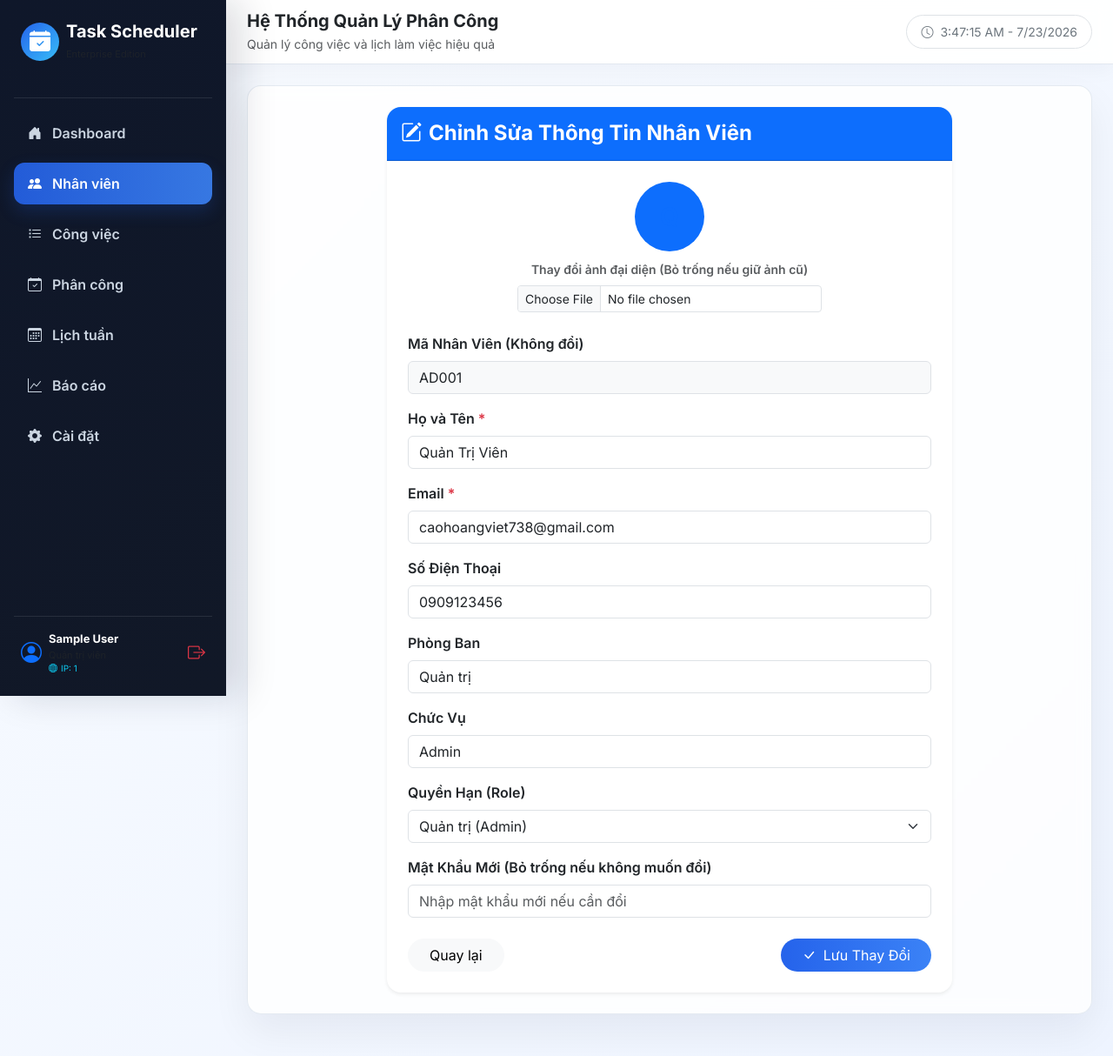
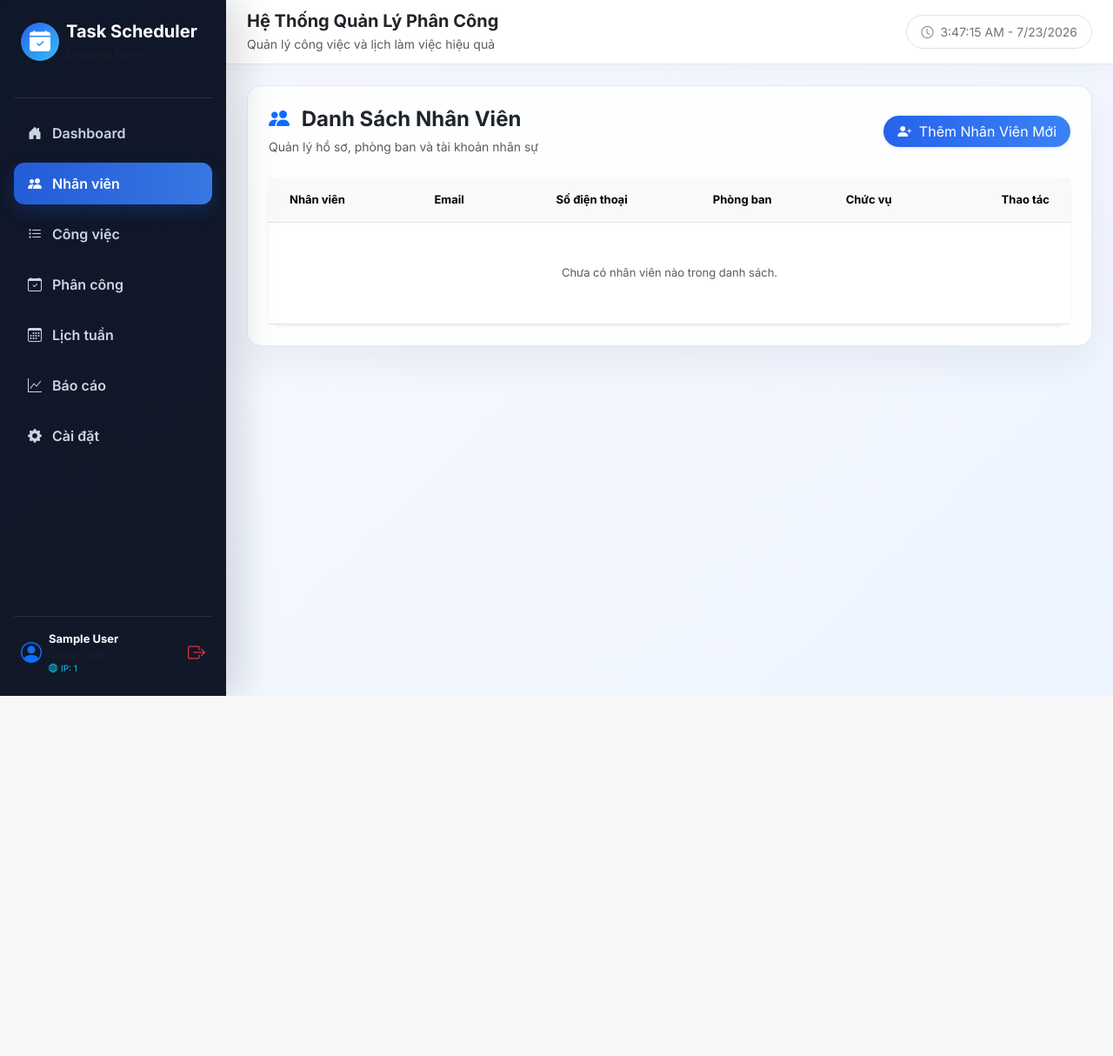
Before and after one commit to Chngivt/EmployeeTaskScheduler, a Flask app: page /employee/edit/1 in a window 1280 px wide. Shown: the whole page at 87% size. After the commit the page ends 800 px from the top, so only its background shows below. Run offline with Flask 3, Linux system fonts and the light colour scheme; the visitor is signed in with stand-in values (Sample User, id 1); data comes from the database, SQL or seed files in the repository.

Commit message:
Update edit.html

```diff
--- a/app/templates/employee/edit.html
+++ b/app/templates/employee/edit.html
@@ -1,86 +1,80 @@
 {% extends 'base.html' %}
 
 {% block content %}
-<div class="card shadow-sm mx-auto rounded-4 border-0" style="max-width: 650px;">
-    <div class="card-header bg-primary text-white py-3 rounded-top-4">
-        <h4 class="mb-0 fw-bold"><i class="bi bi-pencil-square me-2"></i>Chỉnh Sửa Thông Tin Nhân Viên</h4>
+<div class="d-flex justify-content-between align-items-center mb-4 flex-wrap gap-2">
+    <div>
+        <h4 class="fw-bold text-dark mb-1"><i class="bi bi-people-fill text-primary me-2"></i> Danh Sách Nhân Viên</h4>
+        <small class="text-muted">Quản lý hồ sơ, phòng ban và tài khoản nhân sự</small>
     </div>
-    <div class="card-body p-4">
+    <a href="/employee/add" class="btn btn-primary shadow-sm rounded-pill px-3">
+        <i class="bi bi-person-plus-fill me-1"></i> Thêm Nhân Viên Mới
+    </a>
+</div>
 
-        {% if error %}
-        <div class="alert alert-danger mb-3">{{ error }}</div>
-        {% endif %}
-
-        <!-- BỔ SUNG: enctype="multipart/form-data" ĐỂ HỖ TRỢ UPLOAD ẢNH -->
-        <form method="POST" enctype="multipart/form-data">
-
-            <!-- BỔ SUNG: KHUNG HIỂN THỊ & BẤM THAY ĐỔI ẢNH ĐẠI DIỆN -->
-            <div class="mb-4 text-center">
-                <div class="mb-2">
+<div class="card shadow-sm border-0 rounded-4">
+    <div class="card-body p-0">
+        <div class="table-responsive">
+            <table class="table table-hover align-middle mb-0 text-center" style="font-size: 13px;">
+                <thead class="table-light">
+                    <tr>
+                        <th class="py-3 text-start ps-4">Nhân viên</th>
+                        <th class="py-3 text-start">Email</th>
+                        <th class="py-3">Số điện thoại</th>
+                        <th class="py-3">Phòng ban</th>
+                        <th class="py-3">Chức vụ</th>
+                        <th class="py-3 text-end pe-4">Thao tác</th>
+                    </tr>
+                </thead>
+                <tbody>
+                    {% if employees %}
+                        {% for emp in employees %}
+                        <tr>
+                            <td class="text-start ps-4 py-3">
+                                <div class="d-flex align-items-center">
+                                    <!-- HIỂN THỊ AVATAR HOẶC CHỮ CÁI ĐẦU -->
                                     {% if emp.avatar %}
                                         <img src="{{ url_for('static', filename='uploads/avatars/' + emp.avatar) }}"
                                              alt="{{ emp.fullname }}"
-                             class="rounded-circle border shadow-sm"
-                             style="width: 80px; height: 80px; object-fit: cover;">
+                                             class="rounded-circle me-3 border shadow-sm"
+                                             style="width: 40px; height: 40px; object-fit: cover;">
                                     {% else %}
-                        <div class="bg-primary bg-opacity-15 text-primary rounded-circle d-inline-flex align-items-center justify-content-center fw-bold"
-                             style="width: 80px; height: 80px; font-size: 28px;">
+                                        <div class="bg-primary bg-opacity-15 text-primary rounded-circle d-flex align-items-center justify-content-center me-3 fw-bold"
+                                             style="width: 40px; height: 40px; font-size: 15px;">
                                             {{ emp.fullname[0]|upper }}
                                         </div>
                                     {% endif %}
+
+                                    <div>
+                                        <strong class="text-dark d-block fw-bold">{{ emp.fullname }}</strong>
+                                        <small class="text-muted" style="font-size: 11px;">Mã: {{ emp.code }}</small>
                                     </div>
-                <label class="form-label small fw-semibold text-muted">Thay đổi ảnh đại diện (Bỏ trống nếu giữ ảnh cũ)</label>
-                <input type="file" name="avatar" class="form-control form-control-sm mx-auto" accept="image/*" style="max-width: 350px;">
                                 </div>
+                            </td>
+                            <td class="text-start text-secondary">{{ emp.email }}</td>
+                            <td><span class="badge bg-light text-dark border font-monospace px-2 py-1">{{ emp.phone }}</span></td>
+                            <td><span class="badge bg-info bg-opacity-10 text-info fw-bold px-2 py-1">{{ emp.department }}</span></td>
+                            <td class="fw-semibold text-dark">{{ emp.position }}</td>
+                            <td class="text-end pe-4">
+                                <!-- NÚT CHỈNH SỬA NHÂN VIÊN -->
+                                <a href="/employee/edit/{{ emp.id }}" class="btn btn-outline-primary btn-sm rounded-circle p-1 px-2 me-1" title="Chỉnh sửa">
+                                    <i class="bi bi-pencil"></i>
+                                </a>
 
-            <div class="mb-3">
-                <label class="form-label fw-semibold">Mã Nhân Viên (Không đổi)</label>
-                <input type="text" class="form-control bg-light" value="{{ emp.code }}" disabled>
+                                <!-- NÚT XÓA NHÂN VIÊN -->
+                                <a href="/employee/delete/{{ emp.id }}" class="btn btn-outline-danger btn-sm rounded-circle p-1 px-2" onclick="return confirm('Bạn có chắc chắn muốn xóa nhân viên này?')" title="Xóa">
+                                    <i class="bi bi-trash"></i>
+                                </a>
+                            </td>
+                        </tr>
+                        {% endfor %}
+                    {% else %}
+                        <tr>
+                            <td colspan="6" class="text-muted py-5 text-center">Chưa có nhân viên nào trong danh sách.</td>
+                        </tr>
+                    {% endif %}
+                </tbody>
+            </table>
         </div>
-
-            <div class="mb-3">
-                <label class="form-label fw-semibold">Họ và Tên <span class="text-danger">*</span></label>
-                <input type="text" name="fullname" class="form-control" value="{{ emp.fullname }}" required>
-            </div>
-
-            <div class="mb-3">
-                <label class="form-label fw-semibold">Email <span class="text-danger">*</span></label>
-                <input type="email" name="email" class="form-control" value="{{ emp.email }}" required>
-            </div>
-
-            <div class="mb-3">
-                <label class="form-label fw-semibold">Số Điện Thoại</label>
-                <input type="text" name="phone" class="form-control" value="{{ emp.phone }}">
-            </div>
-
-            <div class="mb-3">
-                <label class="form-label fw-semibold">Phòng Ban</label>
-                <input type="text" name="department" class="form-control" value="{{ emp.department }}">
-            </div>
-
-            <div class="mb-3">
-                <label class="form-label fw-semibold">Chức Vụ</label>
-                <input type="text" name="position" class="form-control" value="{{ emp.position }}">
-            </div>
-
-            <div class="mb-3">
-                <label class="form-label fw-semibold">Quyền Hạn (Role)</label>
-                <select name="role" class="form-select">
-                    <option value="employee" {% if emp.role == 'employee' %}selected{% endif %}>Nhân viên (Employee)</option>
-                    <option value="admin" {% if emp.role == 'admin' %}selected{% endif %}>Quản trị (Admin)</option>
-                </select>
-            </div>
-
-            <div class="mb-3">
-                <label class="form-label fw-semibold">Mật Khẩu Mới (Bỏ trống nếu không muốn đổi)</label>
-                <input type="password" name="password" class="form-control" placeholder="Nhập mật khẩu mới nếu cần đổi">
-            </div>
-
-            <div class="d-flex justify-content-between pt-2">
-                <a href="/employee" class="btn btn-light rounded-pill px-4">Quay lại</a>
-                <button type="submit" class="btn btn-primary rounded-pill px-4"><i class="bi bi-check-lg me-1"></i> Lưu Thay Đổi</button>
-            </div>
-        </form>
     </div>
 </div>
 {% endblock %}
```
Lines whose indentation alone changed are shown as unchanged.
